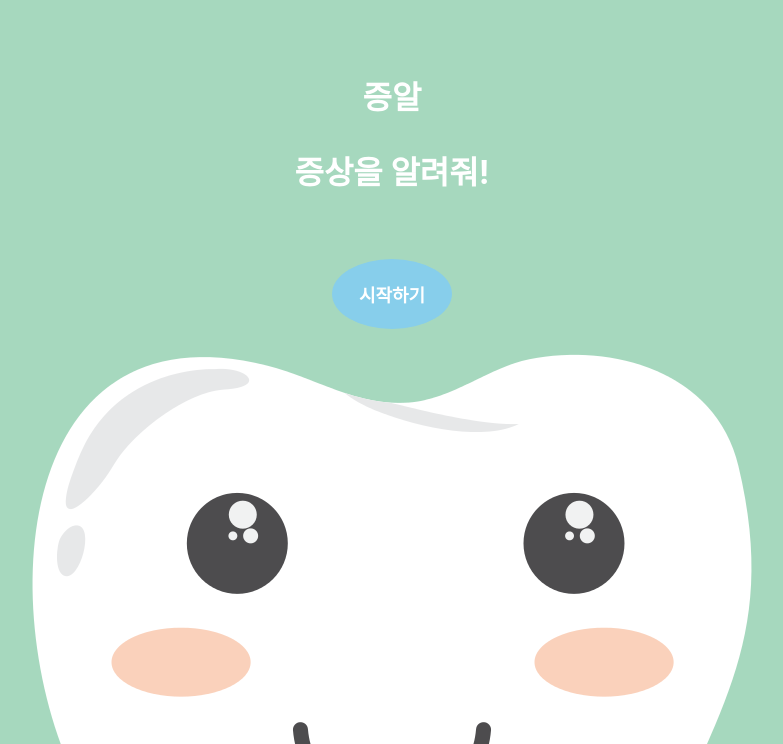
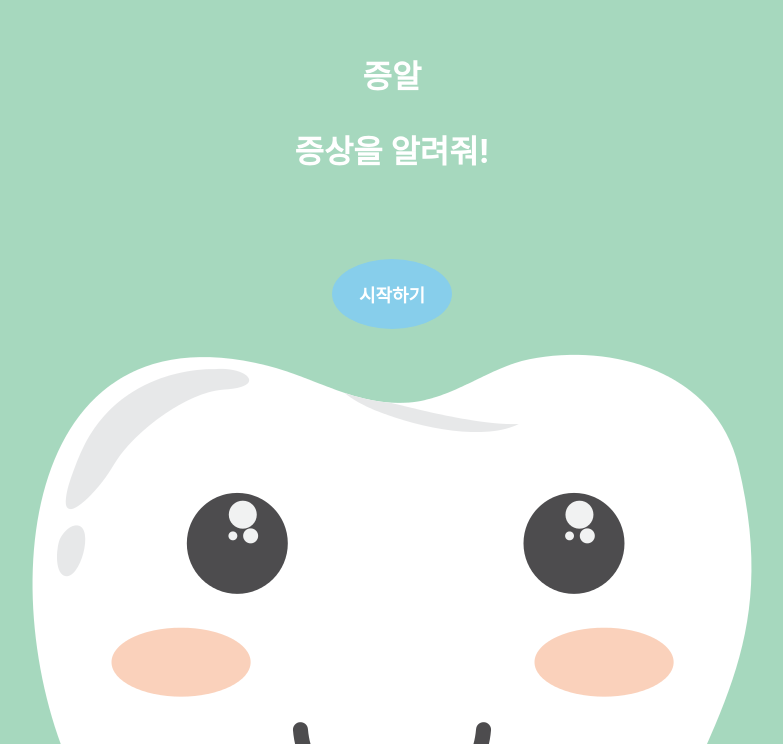
Before and after one commit to hemeum/project-zr, a React (Create React App) app: page / in a window 1280 px wide. Shown: the part 156-900 px from the top of the page, without its empty margins (248-1031 px from the left). Built offline with nearby package versions, Linux system fonts and the light colour scheme.

Commit message:
Add global css

```diff
--- a/src/index.css
+++ b/src/index.css
@@ -5,6 +5,12 @@ body {
   -webkit-font-smoothing: antialiased;
   -moz-osx-font-smoothing: grayscale;
   background: url("images/main-bg.png") no-repeat center top fixed;
+}
+
+* {
+  margin: 0;
+  padding: 0;
+  color: #331b3f;
 }
 
 input,
@@ -24,3 +30,10 @@ button:active {
 code {
   font-family: source-code-pro, Menlo, Monaco, Consolas, "Courier New", monospace;
 }
+
+@font-face {
+  font-family: "SBAggroB";
+  src: url("https://cdn.jsdelivr.net/gh/projectnoonnu/noonfonts_2108@1.1/SBAggroB.woff") format("woff");
+  font-weight: normal;
+  font-style: normal;
+}
```
